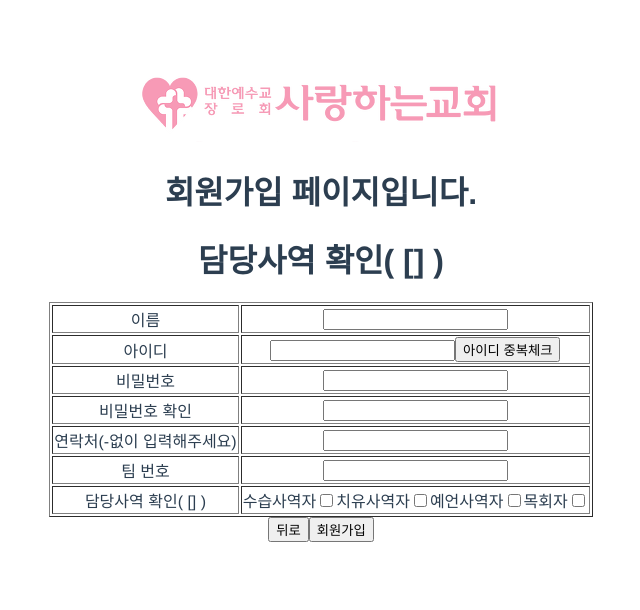
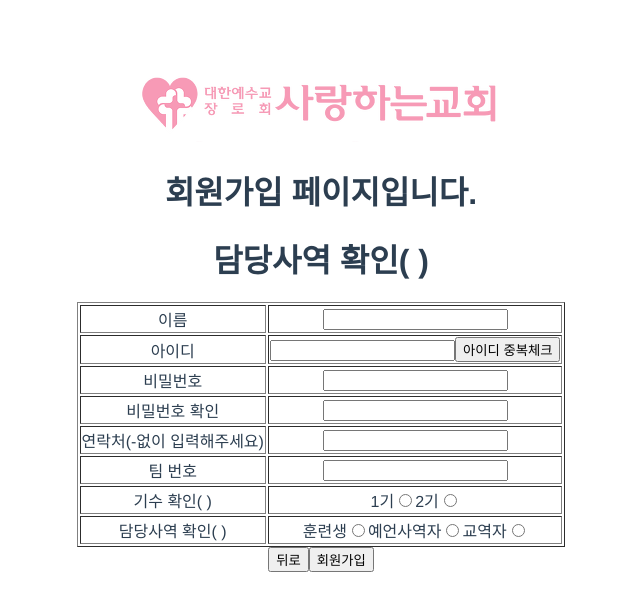
Before and after one commit to EdenKangdw/sasamo, a Vue app in the folder frontend/: page /signup in a window 1280 px wide. Shown: the top 610 px of the page, without its empty margins (319-959 px from the left). Built offline with nearby package versions, Linux system fonts and the light colour scheme.

Commit message:
회원가입 완성함, 내팀 보기 완성함

```diff
--- a/frontend/src/components/Sasamo_main.vue
+++ b/frontend/src/components/Sasamo_main.vue
@@ -145,7 +145,8 @@ export default {
 
     this.$http.post('/api/sasamo/check',  {
       ssm_seq: this.user.ssm_seq,
-      ssm_name: this.user.ssm_name
+      ssm_name: this.user.ssm_name,
+      isTodayCheck: this.btn_check
     }, { headers: { 'access-token': token },
     })
       .then((res) => {
--- a/frontend/src/components/Sasamo_myteam.vue
+++ b/frontend/src/components/Sasamo_myteam.vue
@@ -13,9 +13,10 @@
             <tr v-for="(item, idx) in team" :key="item.ssm_id">
                 <td>{{ item.ssm_name }}</td>
                 <td>{{ item.ssm_team }}</td>
-                <td>-</td>
-                <td>견습사역자</td>
+                <td>{{ item.ssm_group ? item.ssm_group : '-'  }} </td>
+                <td>{{ item.ssm_type }}</td>
                 <td><input type="text" v-model="ssm_group"></td>
+                <!-- <td><select option>-->
             </tr>
             <tr>
                 <td colspan="5">
@@ -49,10 +50,27 @@ export default {
       }
     }
 
-    this.$http.get('/api/sasamo/myteam', config)
+    this.$http.get('/api/sasamo/team/applied', config)
       .then((result) => {
-          this.team = result.data.data
-          console.log('LIST:', typeof this.team, this.team)
+          let myTeam = result.data.data
+          for(var i in myTeam){
+              console.log(myTeam[i].ssm_type)
+              switch (myTeam[i].ssm_type){
+                  case 'I' :
+                    myTeam[i].ssm_type = '훈련생'
+                    break
+                  case 'P' :
+                    myTeam[i].ssm_type = '예언사역자'
+                    break
+                  case 'M' :
+                    myTeam[i].ssm_type = '교역자'
+                    break
+                  default : myTeam[i].ssm_type = '치유사역자'
+              }
+            console.log('TYPE :', myTeam[i].ssm_type, i)
+          }
+          this.team = myTeam
+          // console.log('LIST:', typeof this.team, this.team)
       })
 
 
@@ -60,7 +78,7 @@ export default {
   data () {
     return {
       greeting : "아래는 사역을 신청한 사역자의 명단입니다. 팀을 배정해주세요",
-      team: []
+      team: [],
     }
   },
   methods: {
--- a/frontend/src/components/Sasamo_signup.vue
+++ b/frontend/src/components/Sasamo_signup.vue
@@ -32,16 +32,23 @@
         <td><input type="text" v-model="ssm_team"></td>
     </tr>
     <tr>
+        <td>기수 확인( {{ ssm_gen }} )</td>
+        <td>
+            <label for="ssm_gen1">1기</label>
+            <input type="radio" id="ssm_gen1" value="1" v-model="ssm_gen">
+            <label for="ssm_gen2">2기</label>
+            <input type="radio" id="ssm_gen2" value="2" v-model="ssm_gen">
+        </td>
+    </tr>
+    <tr>
         <td>담당사역 확인( {{ checkedDuty }} )</td>
         <td>
-            <label for="intern">수습사역자</label>
-            <input type="checkbox" id="intern" value="I" v-model="ssm_isItrn">
-            <label for="heal">치유사역자</label>
-            <input type="checkbox" id="heal" value="H" v-model="ssm_isHeal">
+            <label for="intern">훈련생</label>
+            <input type="radio" id="intern" value="I" v-model="checkedDuty">
             <label for="prophet">예언사역자</label>
-            <input type="checkbox" id="prophet" value="P" v-model="ssm_isPrpt">
-            <label for="pastor">목회자</label>
-            <input type="checkbox" id="pastor" value="M" v-model="ssm_isPstr">
+            <input type="radio" id="prophet" value="P" v-model="checkedDuty">
+            <label for="pastor">교역자</label>
+            <input type="radio" id="pastor" value="M" v-model="checkedDuty">
         </td>
     </tr>
 </table>
@@ -58,24 +65,28 @@ export default {
   },
   data () {
     return {
-      checkedDuty: [],
+      checkedDuty: '',
       idIsChecked: "n",
-      idLog: "아이디를 입력해주세요"
+      idLog: "아이디를 입력해주세요",
+        ssm_type : '',
+      ssm_gen : ''
+
     }
   },
   methods: {
       goSignup() {
       console.log(this.ssm_phone)
+      this.ssm_type = this.checkedDuty
+        console.log('TYPE : ' ,this.ssm_type)
+
         this.$http.post('/api/sasamo/signup', {
           ssm_name : this.ssm_name,
           ssm_id : this.ssm_id,
           ssm_pw : this.ssm_pw,
           ssm_phone: this.ssm_phone,
           ssm_team : this.ssm_team,
-          ssm_isItrn : this.ssm_isItrn ? "Y" : "N",
-          ssm_isHeal : this.ssm_isHeal ? "Y" : "N",
-          ssm_isPrpt : this.ssm_isPrpt ? "Y" : "N",
-          ssm_isPstr : this.ssm_isPstr ? "Y" : "N"
+          ssm_type : this.ssm_type,
+          ssm_gen : this.ssm_gen,
 
         })
       this.$router.push({ name: 'sasamo'})
```
Also changed, not shown: 1 other file (tests, documents, lock files or other folders).
